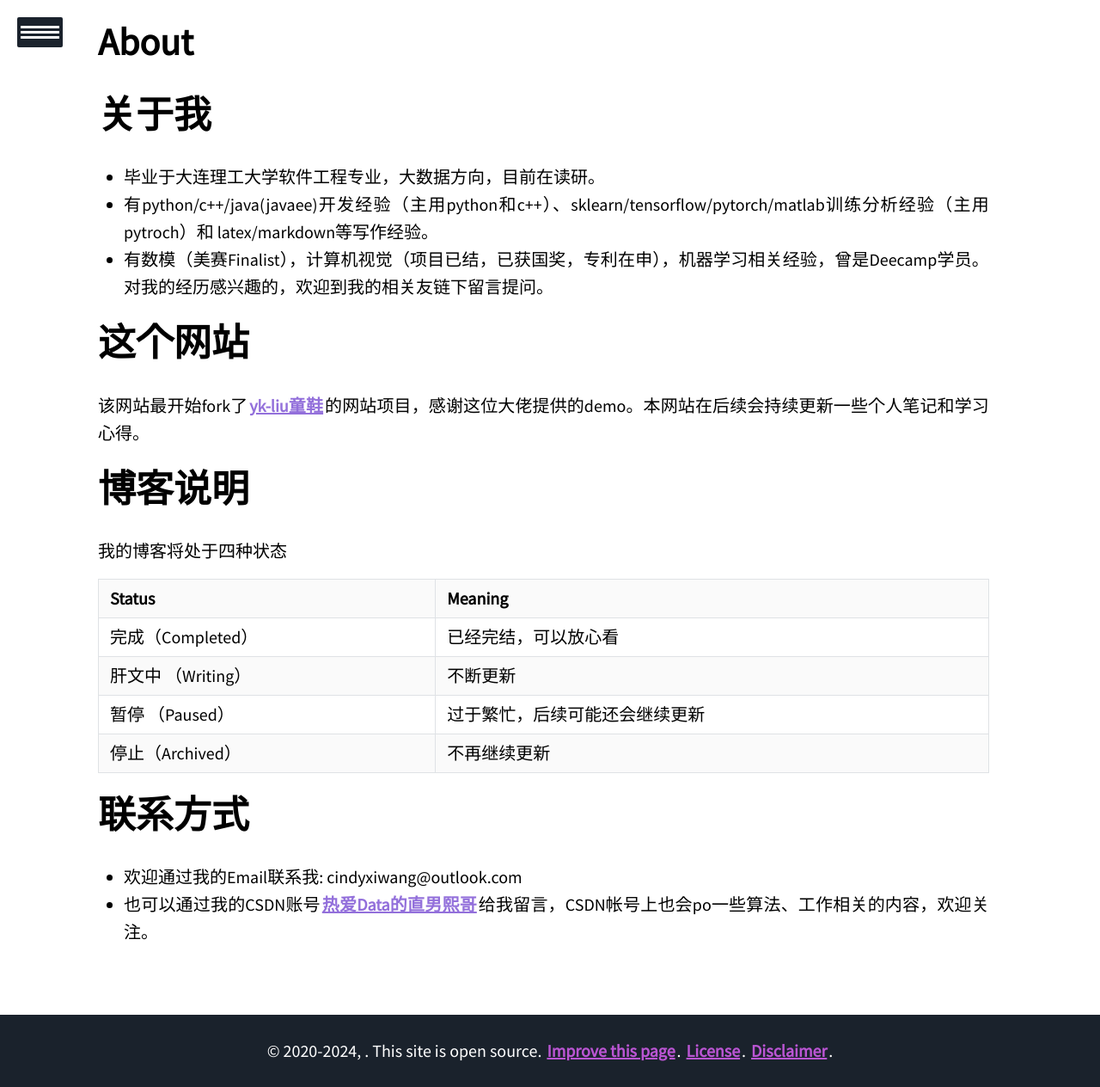
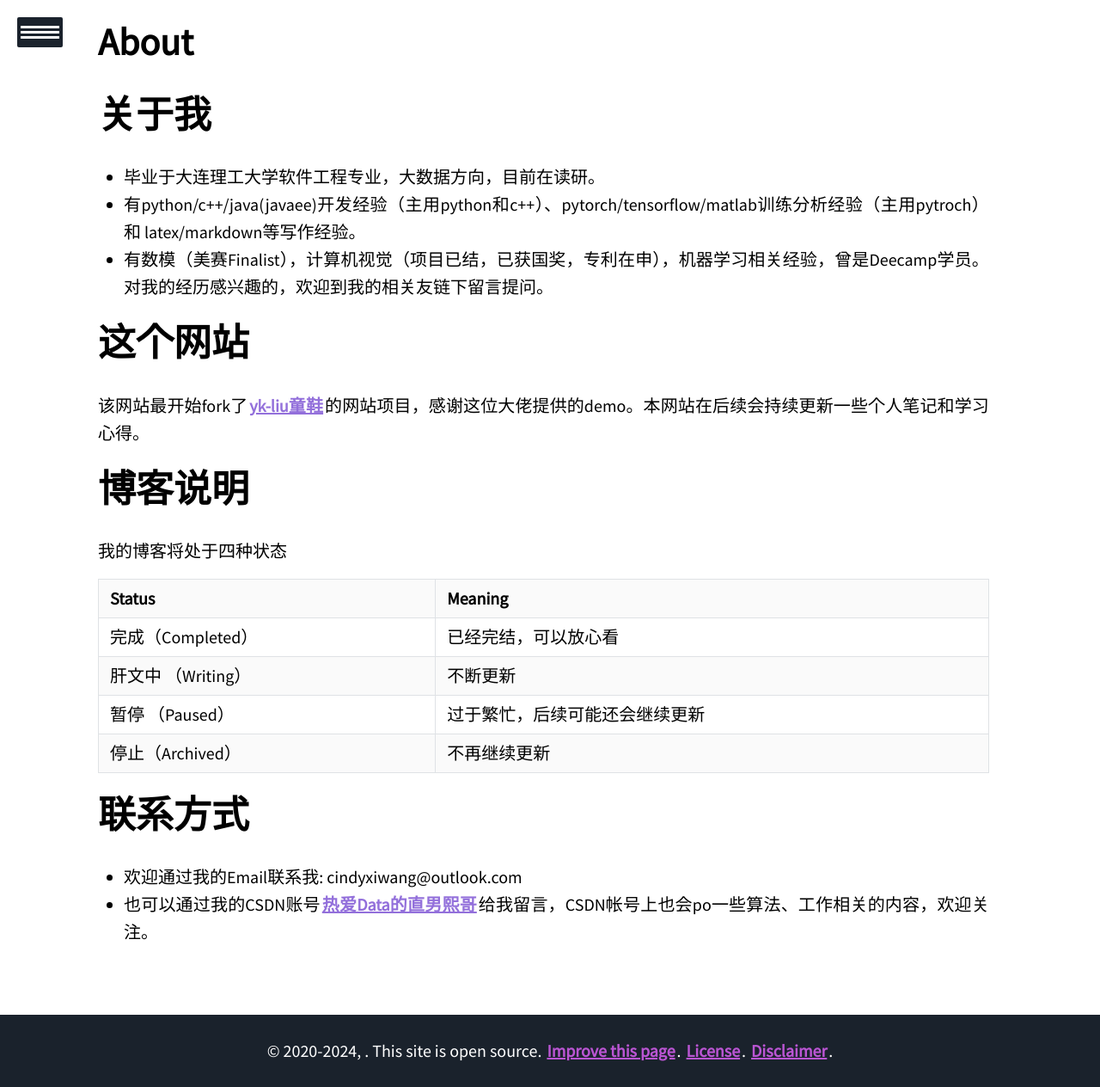
Before and after one commit to WangXiCindy/wangxicindy.github.io, a Jekyll site: the page built from about/index.md, in a window 1280 px wide. Shown: the whole page at 86% size. Built offline with Jekyll 4.4.1, drawn with Linux system fonts in a browser that asks for light colours.

Commit message:
Update index.md

```diff
--- a/about/index.md
+++ b/about/index.md
@@ -10,7 +10,7 @@ mathjax: false
 
 # 关于我
 - 毕业于大连理工大学软件工程专业，大数据方向，目前在读研。
-- 有python/c++/java(javaee)开发经验（主用python和c++）、sklearn/tensorflow/pytorch/matlab训练分析经验（主用pytroch）和 latex/markdown等写作经验。
+- 有python/c++/java(javaee)开发经验（主用python和c++）、pytorch/tensorflow/matlab训练分析经验（主用pytroch）和 latex/markdown等写作经验。
 - 有数模（美赛Finalist），计算机视觉（项目已结，已获国奖，专利在申），机器学习相关经验，曾是Deecamp学员。对我的经历感兴趣的，欢迎到我的相关友链下留言提问。
 
 
```
